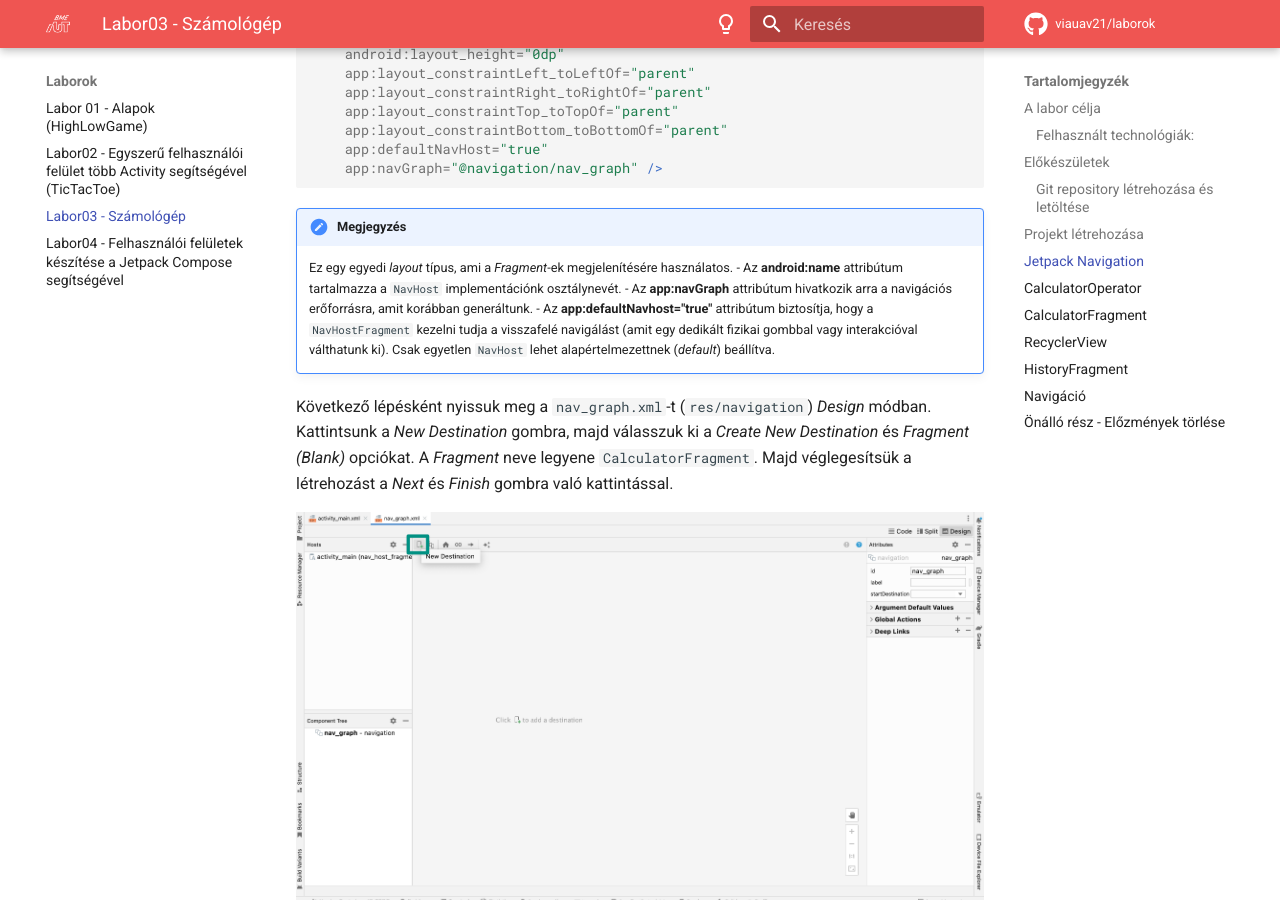
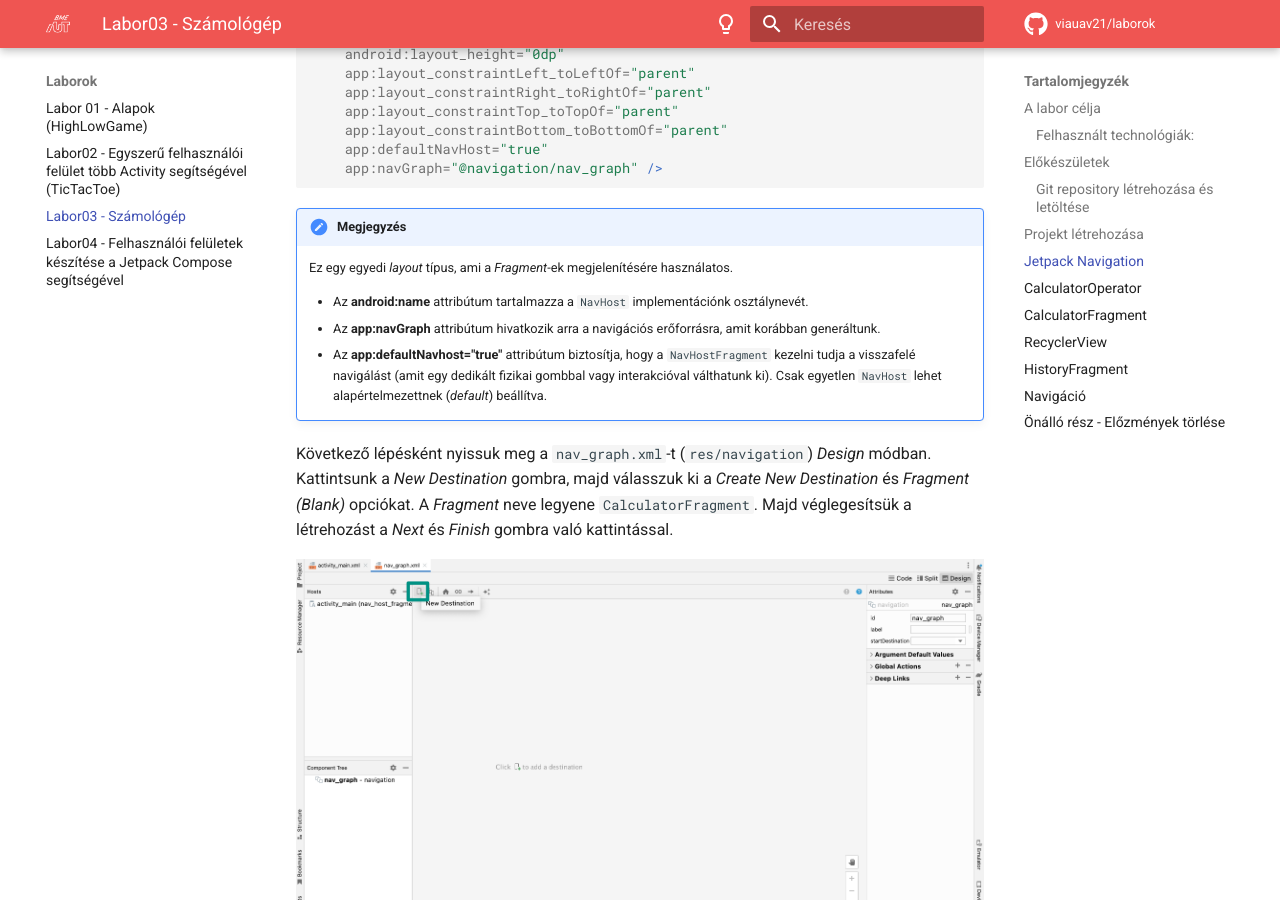
Before and after one commit to VIAUAV21/laborok, an MkDocs documentation site: the page built from docs/laborok/calculator/index.md, in a window 1280 px wide and 900 px high, scrolled down 6213 px. Built offline with MkDocs 1.6.1 and Material for MkDocs 9.7.7, drawn with Linux system fonts in a browser that asks for light colours; comment, search, counter and statistics services are not loaded.

Commit message:
Update index.md
Fix list in note

```diff
--- a/docs/laborok/calculator/index.md
+++ b/docs/laborok/calculator/index.md
@@ -176,9 +176,11 @@ Keressük meg a `MainActivity`-hez tartozó `activity_main.xml` fájlt (`res/lay
 
 !!!note "Megjegyzés"
 	Ez egy egyedi *layout* típus, ami a *Fragment*-ek megjelenítésére használatos.
-	- Az **android:name** attribútum tartalmazza a `NavHost` implementációnk osztálynevét.
-	- Az **app:navGraph** attribútum hivatkozik arra a navigációs erőforrásra, amit korábban generáltunk.
-	- Az **app:defaultNavhost="true"** attribútum biztosítja, hogy a `NavHostFragment` kezelni tudja a visszafelé navigálást (amit egy dedikált fizikai gombbal vagy interakcióval válthatunk ki). Csak egyetlen `NavHost` lehet alapértelmezettnek (*default*) beállítva.
+	<ul>
+		<li>Az **android:name** attribútum tartalmazza a `NavHost` implementációnk osztálynevét.</li>
+		<li>Az **app:navGraph** attribútum hivatkozik arra a navigációs erőforrásra, amit korábban generáltunk.</li>
+	<li>Az **app:defaultNavhost="true"** attribútum biztosítja, hogy a `NavHostFragment` kezelni tudja a visszafelé navigálást (amit egy dedikált fizikai gombbal vagy interakcióval válthatunk ki). Csak egyetlen `NavHost` lehet alapértelmezettnek (*default*) beállítva.</li>
+	</ul>
 
 Következő lépésként nyissuk meg a `nav_graph.xml`-t (`res/navigation`) *Design* módban. Kattintsunk a *New Destination* gombra, majd válasszuk ki a *Create New Destination* és *Fragment (Blank)* opciókat. A *Fragment* neve legyene `CalculatorFragment`. Majd véglegesítsük a létrehozást a *Next* és *Finish* gombra való kattintással.
 
```
